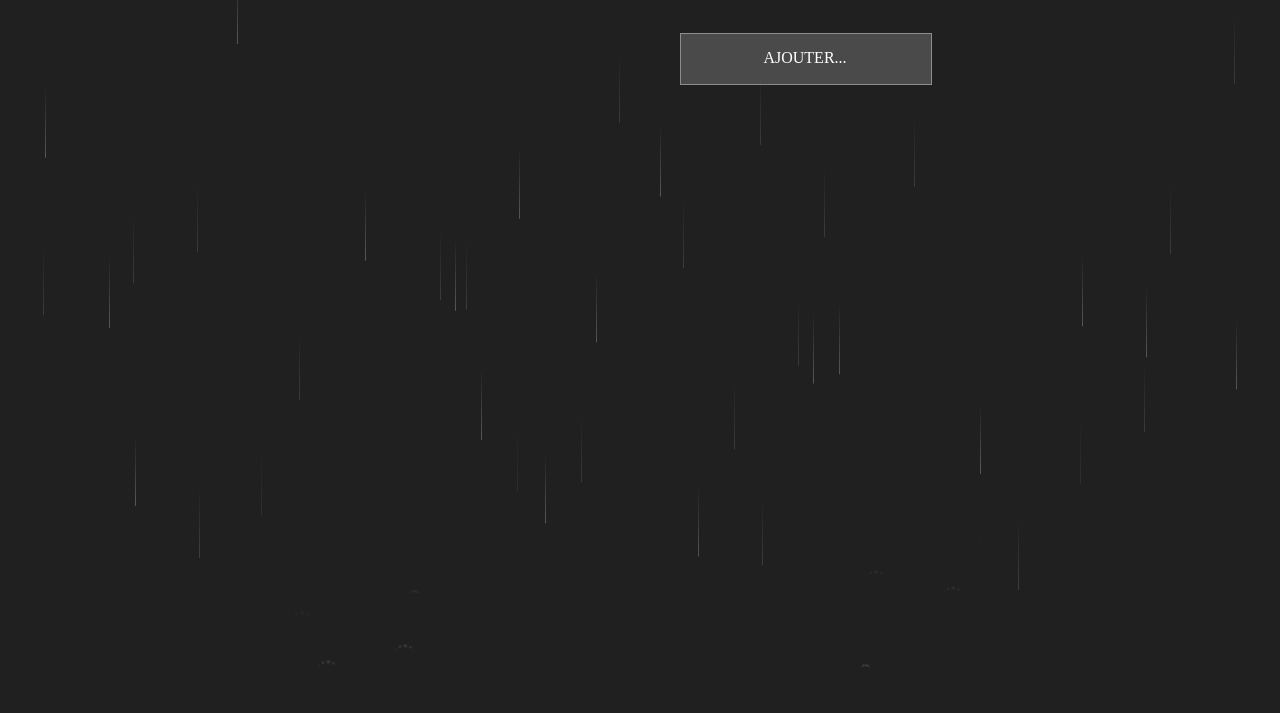
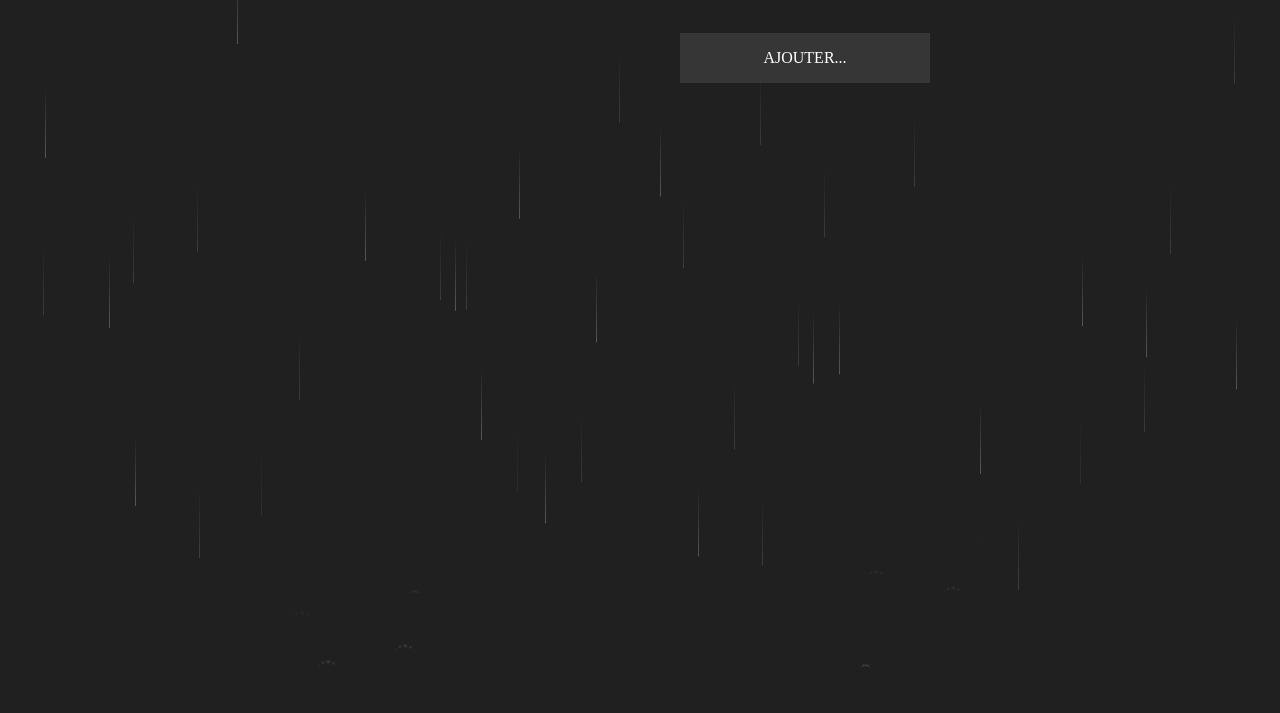
Before and after one commit to Klamin220/FenouilCefSharp, a plain HTML site: page publicites.html in a window 1280 px wide. Shown: the top 713 px of the page. Drawn offline with nearby package versions, Linux system fonts and the light colour scheme.

Commit message:
Update publicites.html

```diff
--- a/publicites.html
+++ b/publicites.html
@@ -188,55 +188,66 @@
         }
         /*
 ========================
-      BUTTON TWO
+      BUTTON ONE
 ========================
 */
-.btn-two {
+
+        .btn-one {
             color: #FFF;
-    transition: all 0.5s;
+            transition: all 0.3s;
             position: relative;
         }
-.btn-two span {
-    z-index: 2;
-    display: block;
-    position: absolute;
-    width: 100%;
-    height: 100%;
+
+        .btn-one span {
+            transition: all 0.3s;
         }
-.btn-two::before {
+
+        .btn-one::before {
             content: '';
             position: absolute;
-    top: 0;
+            bottom: 0;
             left: 0;
             width: 100%;
             height: 100%;
             z-index: 1;
-    transition: all 0.5s;
-    border: 1px solid rgba(255,255,255,0.2);
-    background-color: rgba(255,255,255,0.1);
+            opacity: 0;
+            transition: all 0.3s;
+            border-top-width: 1px;
+            border-bottom-width: 1px;
+            border-top-style: solid;
+            border-bottom-style: solid;
+            border-top-color: rgba(255, 255, 255, 0.5);
+            border-bottom-color: rgba(255, 255, 255, 0.5);
+            transform: scale(0.1, 1);
         }
-.btn-two::after {
+
+        .btn-one:hover span {
+            letter-spacing: 2px;
+        }
+
+        .btn-one:hover::before {
+            opacity: 1;
+            transform: scale(1, 1);
+        }
+
+        .btn-one::after {
             content: '';
             position: absolute;
-    top: 0;
+            bottom: 0;
             left: 0;
             width: 100%;
             height: 100%;
             z-index: 1;
-    transition: all 0.5s;
-    border: 1px solid rgba(255,255,255,0.2);
-    background-color: rgba(255,255,255,0.1);
-}
-.btn-two:hover::before {
-  transform: rotate(-45deg);
-  background-color: rgba(255,255,255,0);
-}
-.btn-two:hover::after {
-  transform: rotate(45deg);
-  background-color: rgba(255,255,255,0);
+            transition: all 0.3s;
+            background-color: rgba(255, 255, 255, 0.1);
         }
 
-        .box-2 {
+        .btn-one:hover::after {
+            opacity: 0;
+            transform: scale(0.1, 1);
+        }
+
+        .box-1 {
             height: 55px;
             width: 250px;
             display: flex;
@@ -249,8 +260,8 @@
         }
     </style>
     <!-- Hover #1 -->
-<div class="box-2">
-  <div class="btn btn-two">
+    <div class="box-1">
+        <div class="btn btn-one">
             <span>AJOUTER...</span>
         </div>
     </div>
```
Lines whose indentation alone changed are shown as unchanged.
